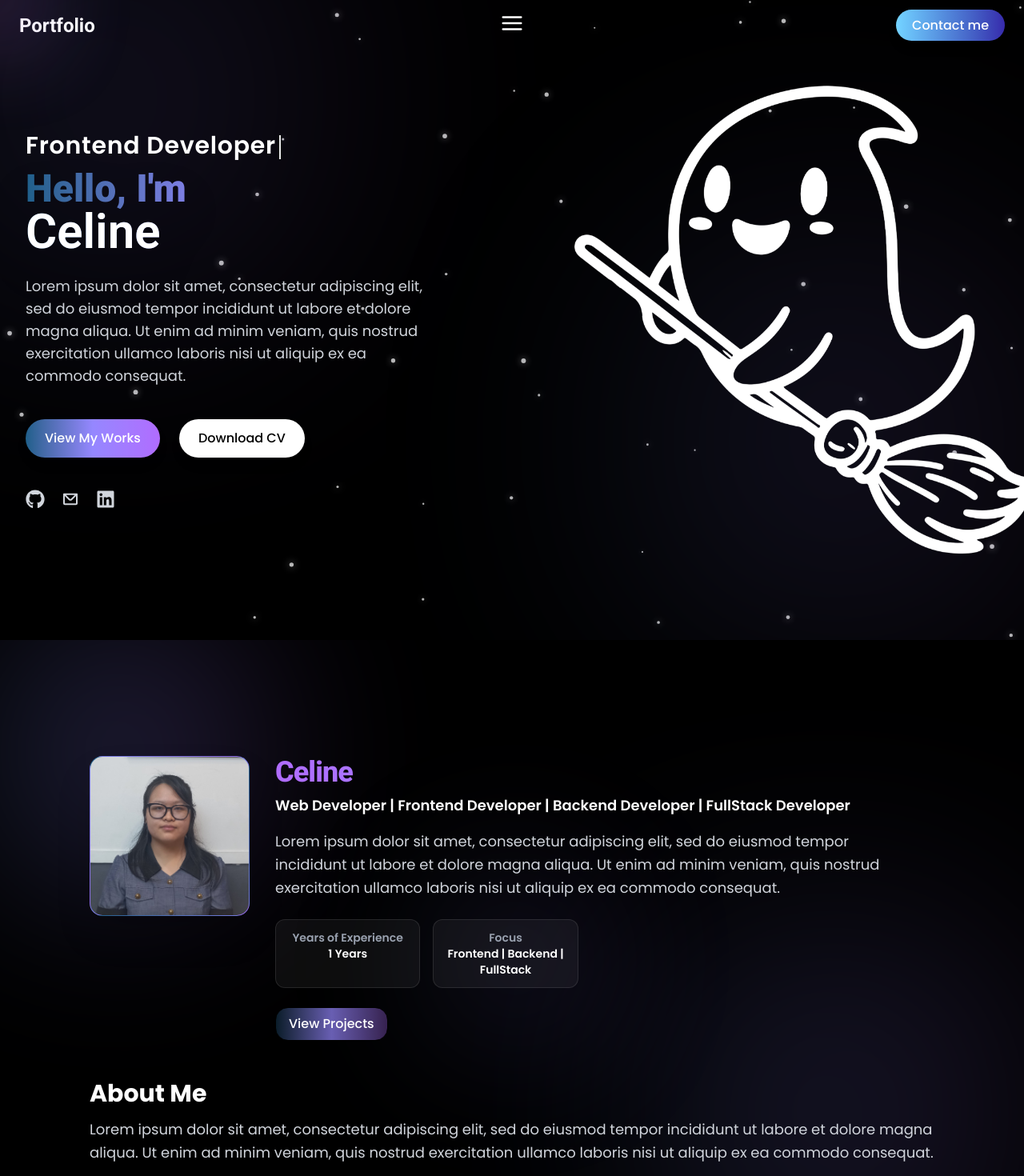
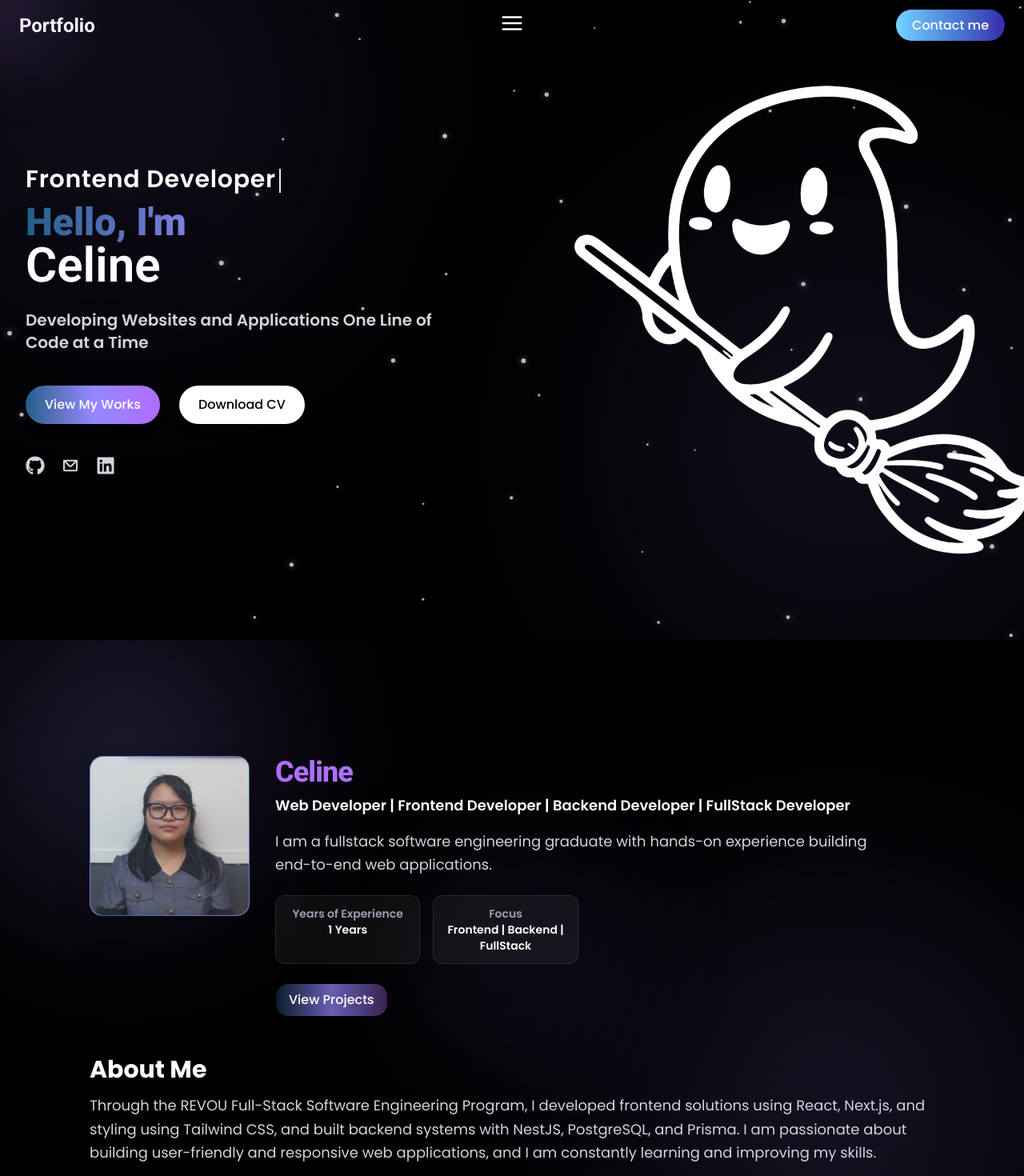
Before and after one commit to Cel44/MyPortfolio, a React (Vite) app: page / in a window 1280 px wide. Shown: the top 1470 px of the page at 80% size. Built offline with nearby package versions, Linux system fonts and the light colour scheme; a web font is replaced by a local one.

Commit message:
docs: updated CV, changed Placeholders

```diff
--- a/src/sections/About.jsx
+++ b/src/sections/About.jsx
@@ -60,7 +60,7 @@ export default function About() {
                   </p>
 
                   <p className="mt-4 text-gray-300 leading-relaxed text-base sm:text-lg max-w-2xl md:max-w-3xl">
-                  Lorem ipsum dolor sit amet, consectetur adipiscing elit, sed do eiusmod tempor incididunt ut labore et dolore magna aliqua. Ut enim ad minim veniam, quis nostrud exercitation ullamco laboris nisi ut aliquip ex ea commodo consequat.
+                  I am a fullstack software engineering graduate with hands-on experience building end-to-end web applications.
                   </p>
 
                   <div className="mt-6 grid grid-cols-2 sm:grid-cols-3 gap-3 sm:gap-4 max-w-xl">
@@ -96,7 +96,7 @@ export default function About() {
                </h3>
 
                <p className="text-gray-300 leading-relaxed text-base sm:text-lg">
-                  Lorem ipsum dolor sit amet, consectetur adipiscing elit, sed do eiusmod tempor incididunt ut labore et dolore magna aliqua. Ut enim ad minim veniam, quis nostrud exercitation ullamco laboris nisi ut aliquip ex ea commodo consequat.
+               Through the REVOU Full-Stack Software Engineering Program, I developed frontend solutions using React, Next.js, and styling using Tailwind CSS, and built backend systems with NestJS, PostgreSQL, and Prisma. I am passionate about building user-friendly and responsive web applications, and I am constantly learning and improving my skills.
                </p>
             </motion.div>
          </div>
--- a/src/sections/Home.jsx
+++ b/src/sections/Home.jsx
@@ -104,12 +104,12 @@ export default function Home() {
                   </motion.h1>
 
                   <motion.p
-                  className="mt-6 text-xs sm:text-sm md:text-base lg:text-lg text-gray-300 max-w-2xl mx-auto lg:mx-0"
+                  className="mt-6 text-sm md:text-lg lg:text-xl font-semibold text-gray-300 max-w-2xl mx-auto lg:mx-0"
                   initial={{opacity: 0, y:20}}
                   animate={{opacity: 1, y:0}}
                   transition={{duration: 0.8, delay: 0.4}}
                   >
-                  Lorem ipsum dolor sit amet, consectetur adipiscing elit, sed do eiusmod tempor incididunt ut labore et dolore magna aliqua. Ut enim ad minim veniam, quis nostrud exercitation ullamco laboris nisi ut aliquip ex ea commodo consequat.
+                  Developing Websites and Applications One Line of Code at a Time
                   </motion.p>
 
                   <motion.div className="mt-10 flex flex-wrap items-center justify-center lg:justify-start gap-6 "
```
Also changed, not shown: 2 other files (tests, documents, lock files or other folders).
